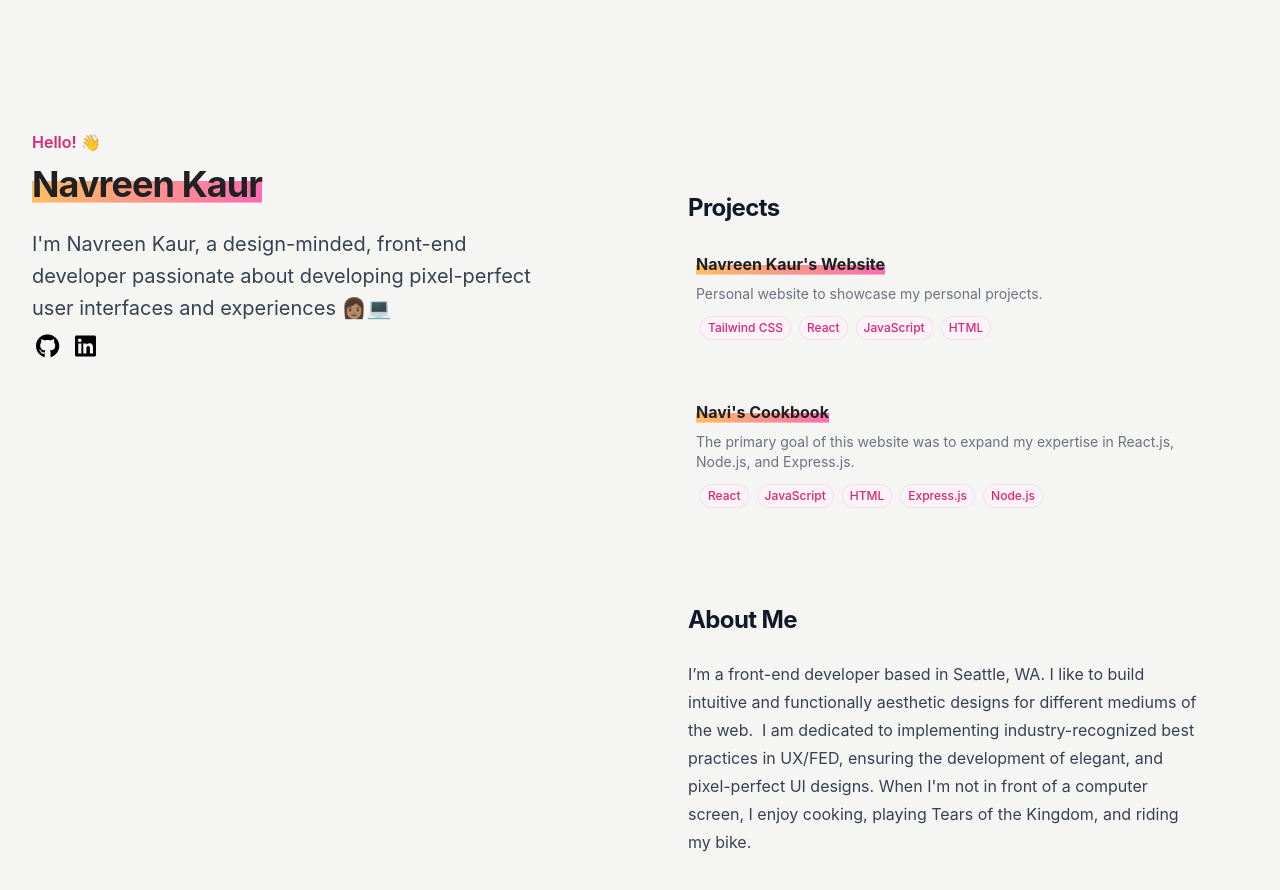
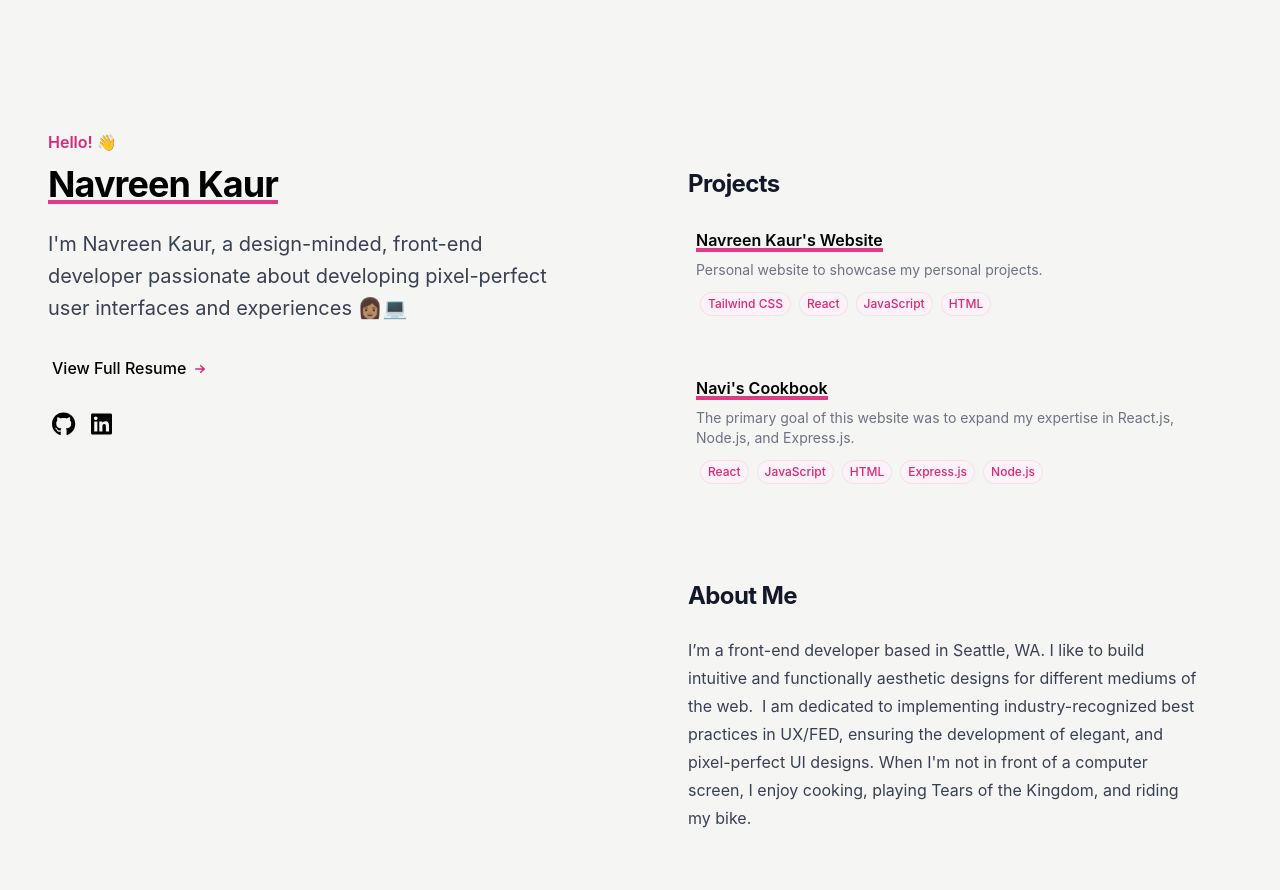
Before and after one commit to NavreenK/navreenk.github.io, a React (Create React App) app: page / in a window 1280 px wide. Shown: the top 890 px of the page. Built offline with nearby package versions, Linux system fonts and the light colour scheme.

Commit message:
change theme & add link to resume

```diff
--- a/src/App.css
+++ b/src/App.css
@@ -38,26 +38,39 @@
 }
 
 :root {
-  --background: #FBFBFB;
-  --text-main: #6B6F72;
-  --text-link: #1F2122;
-  --link-gradient-left: rgb(255, 178, 62, 0.8);
-  --link-gradient-right: rgb(254, 73, 162, 0.8);
-  --link-gradient-left-hover: rgb(255 178 62);
-  --link-gradient-right-hover: rgb(254 73 162);
+  --link-hover: rgb(219, 39, 119, 0.9);
 }
 
 .projectLink {
-  color: var(--text-link);
-  font-weight: 700;
-  background-image: linear-gradient(100deg, var(--link-gradient-left) 0%, var(--link-gradient-right) 100%);
-  background-repeat: no-repeat;
-  background-size: 100% 0.6em;
-  background-position: 0 90%;
-  transition: background-size 0.4s ease-in-out, background-image 0.4s ease-in-out;;
+    background:
+    linear-gradient(
+      to bottom,
+      var(--link-hover) 0%,
+      var(--link-hover) 100%
+    );
+    background-position: 0 100%;
+    background-repeat: repeat-x;
+    background-size: 4px 4px;
+    color: #000;
+    text-decoration: none;
+    transition: background-size 0.4s ease-in-out, background-image 0.4s ease-in-out;
+}
+
+.resumeLink {
+    background:
+    linear-gradient(
+      to bottom,
+      var(--link-hover) 0%,
+      var(--link-hover) 100%
+    );
+    background-position: 0 100%;
+    background-repeat: repeat-x;
+    background-size: 4px 4px;
+    color: #000;
+    text-decoration: none;
+    transition: background-size 0.4s ease-in-out, background-image 0.4s ease-in-out;
 }
 
 .projectLink:hover {
-  background-image: linear-gradient(120deg, var(--link-gradient-left-hover) 0%, var(--link-gradient-right-hover) 100%);
-  background-size: 115% 88%;
+  background-size: 4px 65%;
 }
--- a/src/App.js
+++ b/src/App.js
@@ -1,6 +1,6 @@
 import './App.css';
-import { LinkIcon } from '@heroicons/react/20/solid'
 import { FontAwesomeIcon } from '@fortawesome/react-fontawesome'
+import { ArrowSmallRightIcon } from '@heroicons/react/20/solid'
 import { faGithub, faLinkedin } from '@fortawesome/free-brands-svg-icons';
 import Projects from './components/projects';
 
@@ -10,7 +10,7 @@ function App() {
       <div className="relative isolate overflow-hidden bg-stone-100 px-6 py-24 sm:py-32 lg:overflow-visible lg:px-0">
         <div className="mx-auto grid max-w-2xl grid-cols-1 gap-x-8 gap-y-16 lg:mx-0 lg:max-w-none lg:grid-cols-2 lg:items-start lg:gap-y-10">
           <div className="-ml-12 -mt-12 p-12 lg:sticky lg:top-4 lg:col-start-1 lg:row-span-2 lg:row-start-1 lg:overflow-hidden">
-            <div className="lg:pr-4 lg:mx-auto lg:grid lg:w-full lg:max-w-7xl lg:gap-x-8 lg:px-8">
+            <div className="lg:pr-4 lg:mx-auto lg:grid lg:w-full lg:max-w-7xl lg:gap-x-8 lg:px-12">
               <div className="lg:max-w-lg">
                 <p className="text-base font-semibold leading-7 text-pink-600">Hello! 👋</p>
                 <a href="https://www.linkedin.com/in/navreen-kaur-8b3098a3/" target="_blank"><h1 className="projectLink w-fit mt-2 text-3xl font-bold tracking-tight text-gray-900 sm:text-4xl">Navreen Kaur</h1></a>
@@ -18,7 +18,11 @@ function App() {
                   I'm Navreen Kaur, a design-minded, front-end developer passionate about developing pixel-perfect user interfaces and experiences 👩🏽💻
                 </p>
               </div>
-              <div className="h-6 ml-1 mt-2.5">
+              <div className="group flex h-6 ml-1 mt-8">
+                <a className="font-medium underline decoration-stone-100 decoration-2 hover:decoration-pink-600" href="https://navreenk.github.io/resume.pdf" type="application/pdf" target="_blank">View Full Resume</a>
+                <ArrowSmallRightIcon style={{marginTop: "0.45rem"}} className="translate-x-1 -translate-y-1 group-hover:translate-x-2 group-hover:delay-75 h-5 w-5 flex-none text-pink-600" aria-hidden="true" />
+              </div>
+              <div className="h-6 ml-1 mt-8">
                 <a href="https://github.com/NavreenK" target="_blank"><FontAwesomeIcon className="h-6 mr-4 hover:text-pink-600" icon={faGithub} /></a>
                 <a href="https://www.linkedin.com/in/navreen-kaur-8b3098a3/" target="_blank"><FontAwesomeIcon className="h-6 mr-4 hover:text-pink-600" icon={faLinkedin} /></a>
               </div>
--- a/src/components/projects.js
+++ b/src/components/projects.js
@@ -9,7 +9,7 @@ function Projects() {
             <div id="projects" className="lg:col-span-2 lg:col-start-2 lg:row-start-2 lg:mx-auto lg:grid lg:w-full lg:max-w-7xl lg:gap-x-8 lg:px-8">
                 <div className="lg:pr-4">
                     <div className="max-w-xl text-base leading-7 text-gray-700 lg:max-w-lg">
-                        <h2 className="mt-16 text-2xl font-bold tracking-tight text-gray-900">Projects</h2>
+                        <h2 className="mt-10 text-2xl font-bold tracking-tight text-gray-900">Projects</h2>
                         <ul role="list" class="">
                             {projects.map((project) => (
                                 <li class="flex justify-between py-5 hover:shadow-sm rounded-md">
```
Also changed, not shown: public/logo_nk.png, 1 other file (tests, documents, lock files or other folders).
